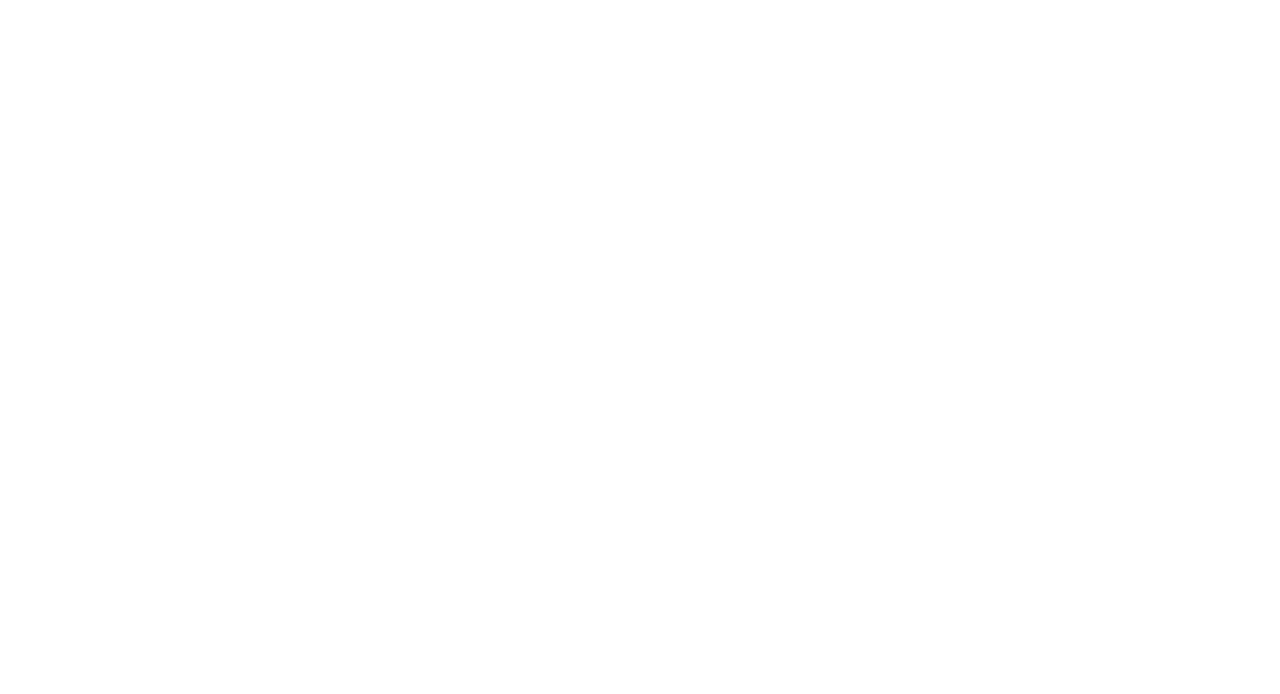
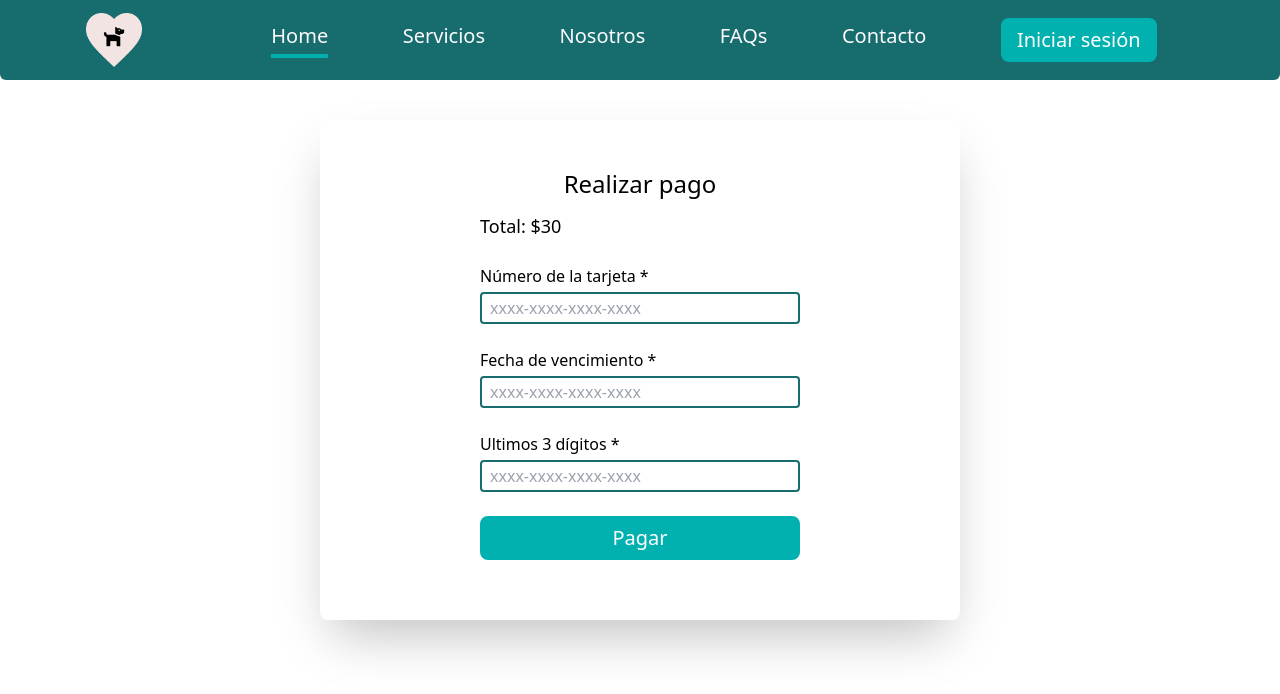
Before and after one commit to No-Country/s6-01-t-csharp, a React (Create React App) app in the folder ClientApp/: page /pagos in a window 1280 px wide. Before the commit this address had no page. Shown: the top 694 px of the page. Built offline with nearby package versions, Linux system fonts and the light colour scheme.

Commit message:
se crea el componente del FormPagos

```diff
--- a/ClientApp/src/AppRoutes.js
+++ b/ClientApp/src/AppRoutes.js
@@ -5,6 +5,7 @@ import HomePage from "./views/HomePage";
 import Servicios from "./components/Servicios";
 import { Paseadores } from "./components/Paseadores";
 import Register from "./views/Register";
+import { FormPago } from "./components/FormPago";
 
 
 const AppRoutes = [
@@ -27,6 +28,10 @@ const AppRoutes = [
     {
         path: '/paseadores/',
         element: <Paseadores />
+    },
+    {
+        path: '/pagos/',
+        element: <FormPago />
     }
 ];
 export default AppRoutes;
--- /dev/null
+++ b/ClientApp/src/components/FormPago.jsx
@@ -0,0 +1,68 @@
+import Nav from "./Nav"
+
+const styles = {
+    wrapper:"w-full min-h-[100vh] pt-[10vh]",
+    form: "w-[90%] lg:w-1/2 min-h-full mx-auto flex flex-col mt-10 py-12 items-center rounded-lg shadow-2xl bg-bgCard",
+    wrapper_text:"flex flex-col w-[80%] md:w-[50%] my-3",
+    input:"h-8 px-2 rounded border-2 border-alterno focus:border-primary focus:outline-none",
+    bnt_pagar:"bg-primary  py-2 px-4 rounded-lg text-white text-xl hover:bg-secondary transition-all duration-300 ease-in-out"
+}
+
+export const FormPago = () => {
+
+
+    return (<>
+        <Nav/>
+        <section className={`${styles.wrapper}`}>
+            <form className={`${styles.form}`} action="">
+                <h5 className='text-2xl font-medium'>Realizar pago</h5>
+
+                <div className={`${styles.wrapper_text}`}>
+                    <p className="text-lg font-medium">Total: $30</p>
+                </div>
+                <div className={`${styles.wrapper_text}`}>
+                    <label className='mb-1' >Número de la tarjeta *</label>
+                    <input
+                        className={`${styles.input}`}
+                        name="nombre"
+                        id="nombre"
+                        type="text"
+                        autoComplete='off'
+                        placeholder="xxxx-xxxx-xxxx-xxxx"
+                    />
+                </div>
+
+                <div className={`${styles.wrapper_text}`}>
+                    <label className='mb-1' >Fecha de vencimiento *</label>
+                    <input
+                        className={`${styles.input}`}
+                        name="nombre"
+                        id="nombre"
+                        type="text"
+                        autoComplete='off'
+                        placeholder="xxxx-xxxx-xxxx-xxxx"
+                    />
+                </div>
+
+                <div className={`${styles.wrapper_text}`}>
+                    <label className='mb-1' >Ultimos 3 dígitos *</label>
+                    <input
+                        className={`${styles.input}`}
+                        name="nombre"
+                        id="nombre"
+                        type="text"
+                        autoComplete='off'
+                        placeholder="xxxx-xxxx-xxxx-xxxx"
+                    />
+                </div>
+
+                <div className={`${styles.wrapper_text}`}>
+                    <button className={`${styles.bnt_pagar}`}>
+                        Pagar
+                    </button>
+                </div>
+            </form>
+        </section>
+
+    </>)
+}
```
